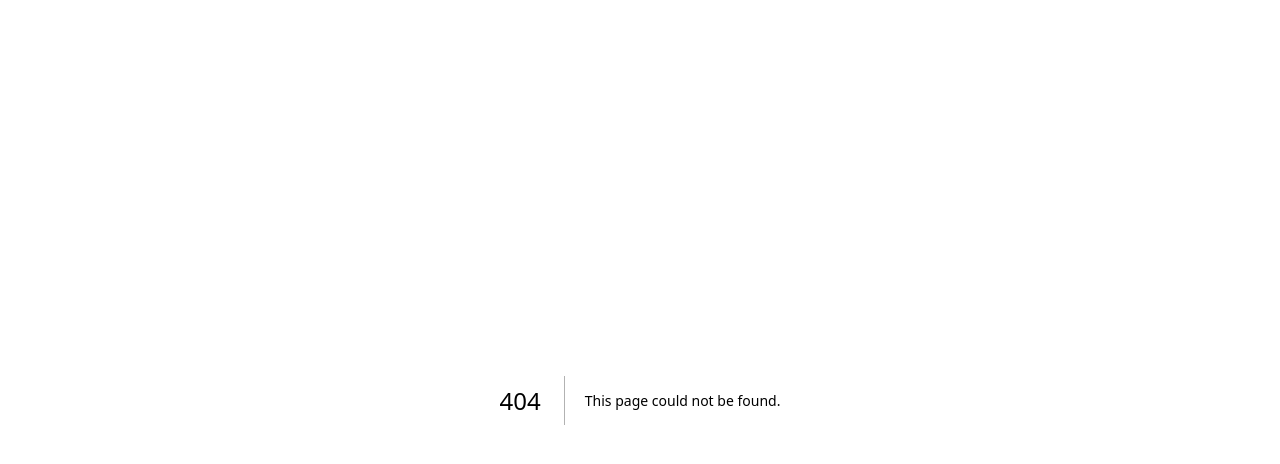
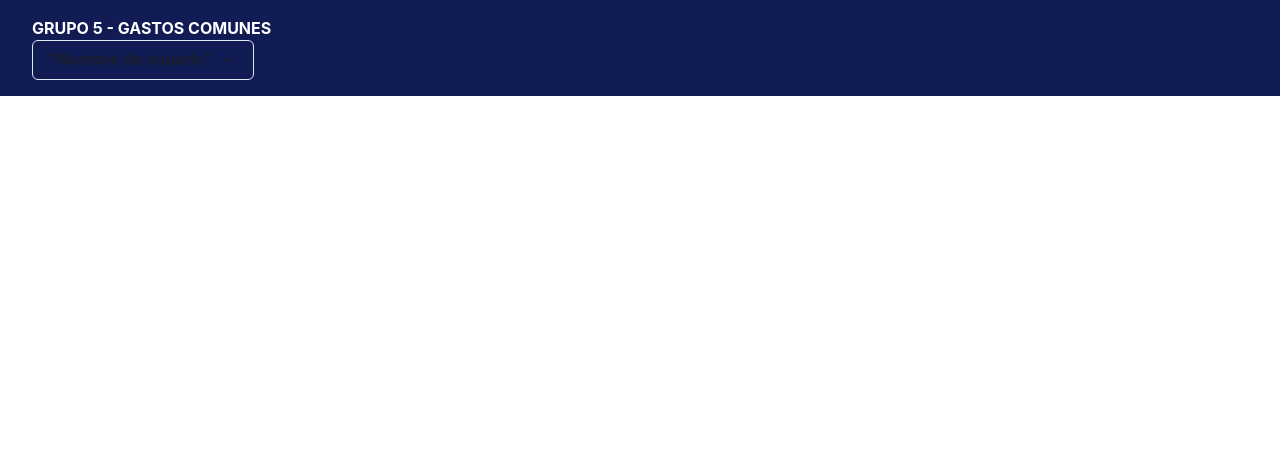
Before and after one commit to Equipo1Software/front, a Next.js app: page /user/payment in a window 1280 px wide. Before the commit this address had no page. Shown: the top 464 px of the page. Built offline with nearby package versions, Linux system fonts and the light colour scheme.

Commit message:
creacion portal de pago

```diff
--- /dev/null
+++ b/pages/user/payment.jsx
@@ -0,0 +1,13 @@
+import Navbar from '../components/Navbar';
+import Sidebar from '../components/Sidebar';
+
+const payment = ()=>{
+    return(
+        <div className="payment">
+            <Navbar/>
+
+        </div>
+    );
+}
+
+export default payment;
```
